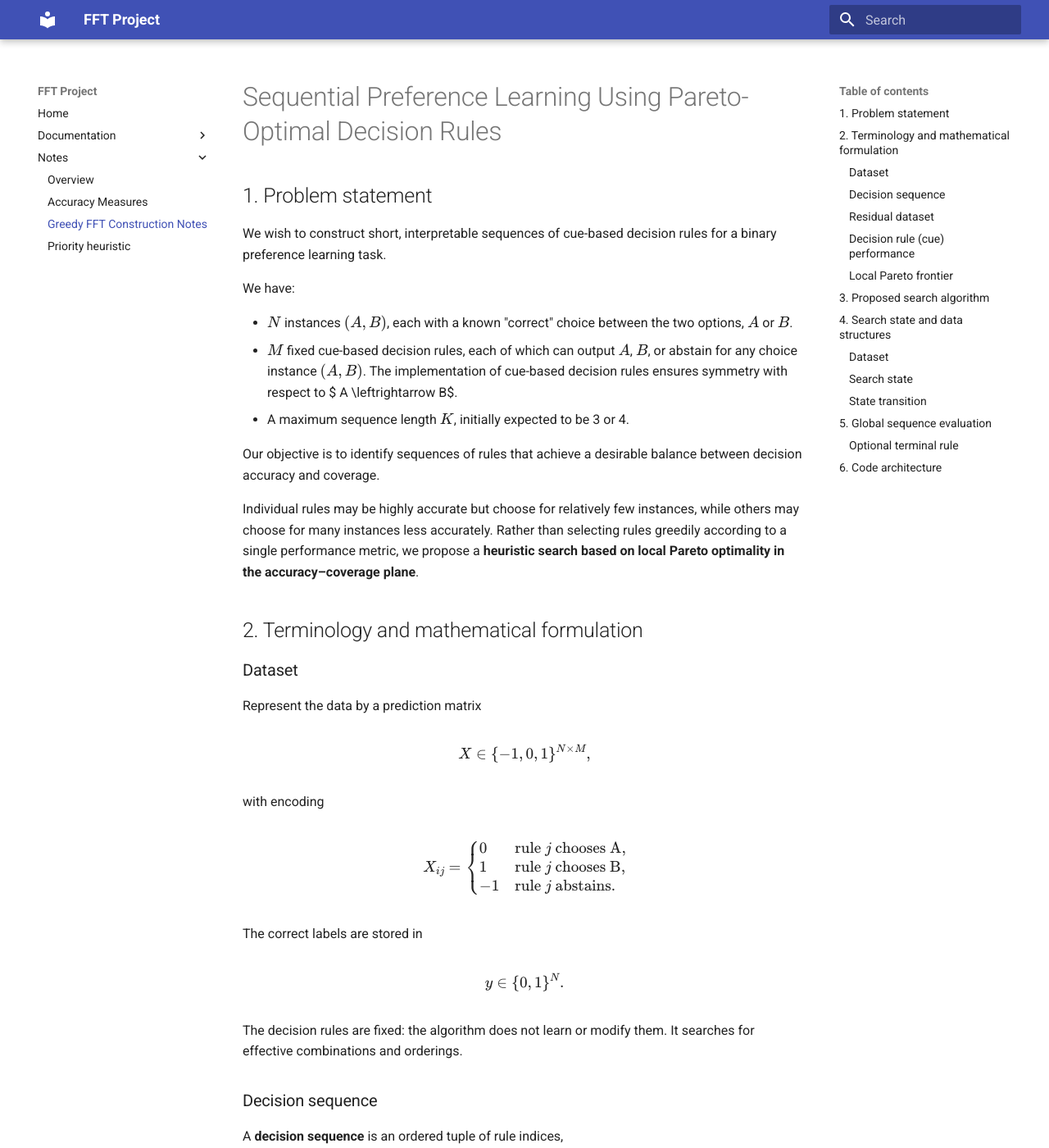
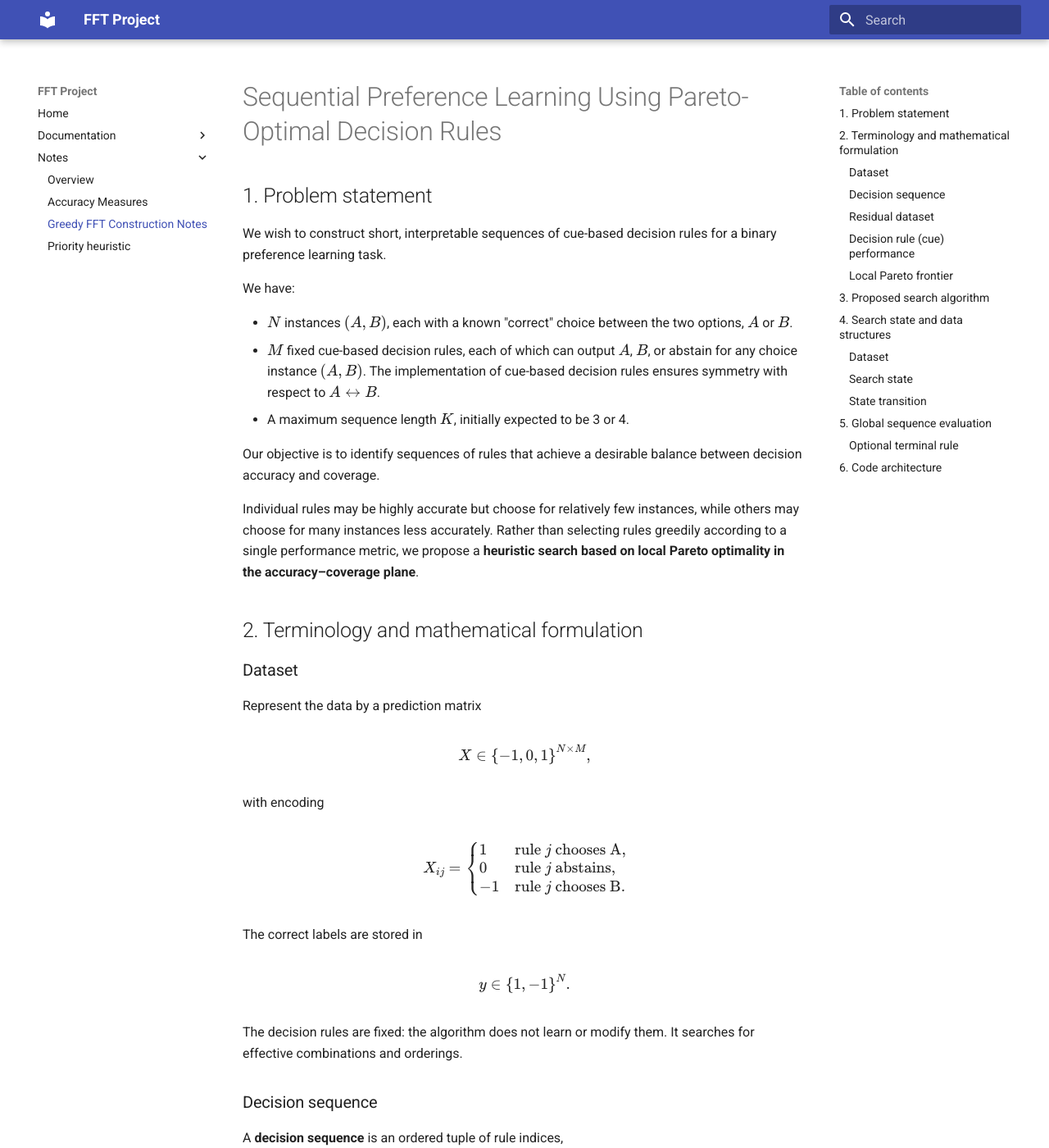
Before and after one commit to LMLhub/FFT-project, an MkDocs documentation site: the page built from docs/notes/greedy.md, in a window 1280 px wide and 1400 px high. Shown: the whole window at 82% size. Built offline with MkDocs 1.6.1 and Material for MkDocs 9.7.7, drawn with Linux system fonts in a browser that asks for light colours; some of the changed text lies outside the part shown.

Commit message:
Change encoding rule in docs/notes/greedy.md to be consistent with existing convention.

```diff
--- a/docs/notes/greedy.md
+++ b/docs/notes/greedy.md
@@ -7,7 +7,7 @@ We wish to construct short, interpretable sequences of cue-based decision rules
 We have:
 
 - $N$ instances $(A, B)$, each with a known "correct" choice between the two options, $A$ or $B$.
-- $M$ fixed cue-based decision rules, each of which can output $A$, $B$, or abstain for any choice instance $(A, B)$. The implementation of cue-based decision rules ensures symmetry with respect to $ A \leftrightarrow B$.
+- $M$ fixed cue-based decision rules, each of which can output $A$, $B$, or abstain for any choice instance $(A, B)$. The implementation of cue-based decision rules ensures symmetry with respect to $A \leftrightarrow B$.
 - A maximum sequence length $K$, initially expected to be 3 or 4.
 
 Our objective is to identify sequences of rules that achieve a desirable balance between decision accuracy and coverage.
@@ -23,23 +23,23 @@ Individual rules may be highly accurate but choose for relatively few instances,
 Represent the data by a prediction matrix
 
 $$
-X\in\{-1,0,1\}^{N\times M},
+X\in \left\{-1,0,1\right\}^{N\times M},
 $$
 
 with encoding
 
 $$
 X_{ij}=\begin{cases}
-0 & \text{rule }j\text{ chooses A},\\
-1 & \text{rule }j\text{ chooses B},\\
--1 & \text{rule }j\text{ abstains}.
+1 & \text{rule }j\text{ chooses A},\\
+0 & \text{rule }j\text{ abstains},\\
+-1 & \text{rule }j\text{ chooses B}.
 \end{cases}
 $$
 
 The correct labels are stored in
 
 $$
-y\in\{0,1\}^{N}.
+y\in\left\{1,-1\right\}^{N}.
 $$
 
 The decision rules are fixed: the algorithm does not learn or modify them. It searches for effective combinations and orderings.
```
Also changed, not shown: other parts of docs/notes/greedy.md (+5 -5 lines).
